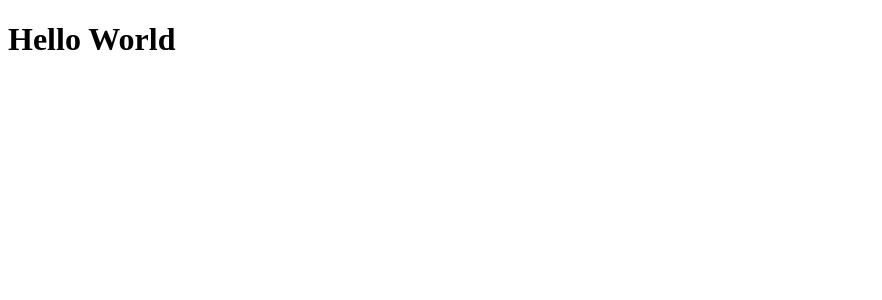
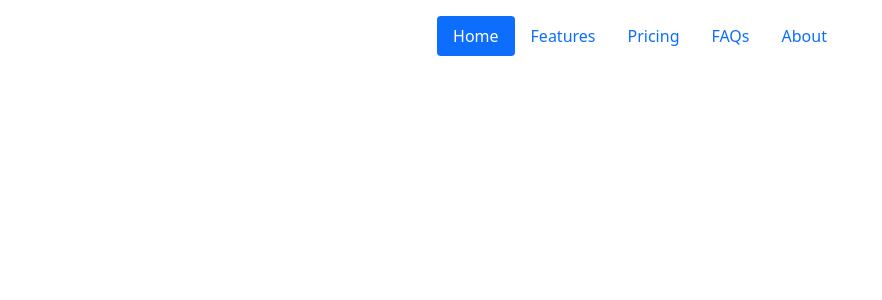
Before and after one commit to Elias0198es/dev-in-house, an Angular app in the folder M1S08/ng-food/: page / in a window 1280 px wide. Shown: the top 300 px of the page, without its empty margins (0-882 px from the left). Built offline with nearby package versions, Linux system fonts and the light colour scheme.

Commit message:
Install and set bootstrap configuration

```diff
--- a/M1S08/ng-food/angular.json
+++ b/M1S08/ng-food/angular.json
@@ -53,9 +53,14 @@
               "src/assets"
             ],
             "styles": [
+              "node_modules/bootstrap/dist/css/bootstrap.css",
               "src/styles.scss"
             ],
-            "scripts": []
+            "scripts": [
+              "node_modules/jquery/dist/jquery.js",
+              "node_modules/popper.js/dist/umd/popper.js",
+              "node_modules/bootstrap/dist/js/bootstrap.js"
+            ]
           },
           "configurations": {
             "production": {
--- a/M1S08/ng-food/package.json
+++ b/M1S08/ng-food/package.json
@@ -18,6 +18,9 @@
     "@angular/platform-browser": "~13.3.0",
     "@angular/platform-browser-dynamic": "~13.3.0",
     "@angular/router": "~13.3.0",
+    "bootstrap": "^5.1.3",
+    "jquery": "^3.6.0",
+    "popper.js": "^1.16.1",
     "rxjs": "~7.5.0",
     "tslib": "^2.3.0",
     "zone.js": "~0.11.4"
--- a/M1S08/ng-food/src/app/app.component.html
+++ b/M1S08/ng-food/src/app/app.component.html
@@ -1 +1,11 @@
-<h1>Hello World</h1>
+<div class="container">
+  <header class="d-flex justify-content-center py-3">
+    <ul class="nav nav-pills">
+      <li class="nav-item"><a href="#" class="nav-link active" aria-current="page">Home</a></li>
+      <li class="nav-item"><a href="#" class="nav-link">Features</a></li>
+      <li class="nav-item"><a href="#" class="nav-link">Pricing</a></li>
+      <li class="nav-item"><a href="#" class="nav-link">FAQs</a></li>
+      <li class="nav-item"><a href="#" class="nav-link">About</a></li>
+    </ul>
+  </header>
+</div>
```
Also changed, not shown: 1 other file (tests, documents, lock files or other folders).
